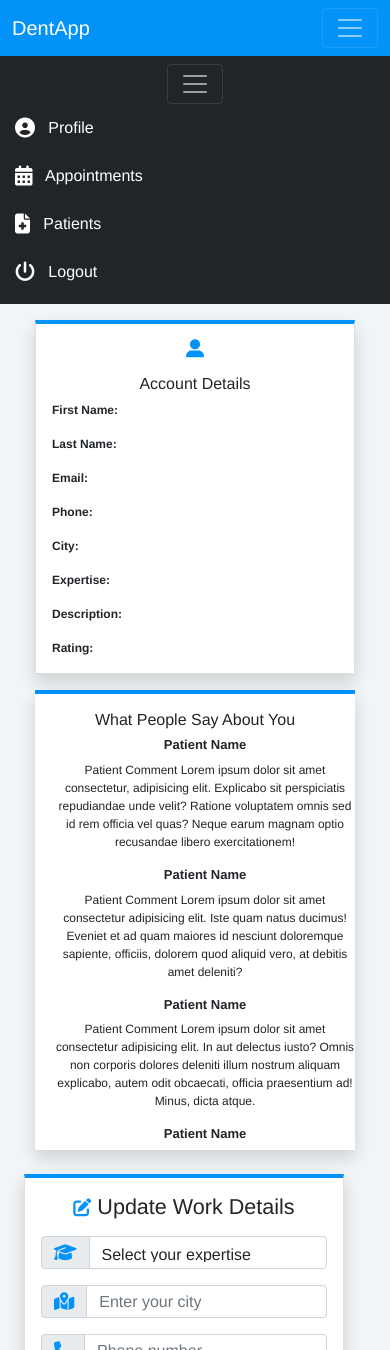
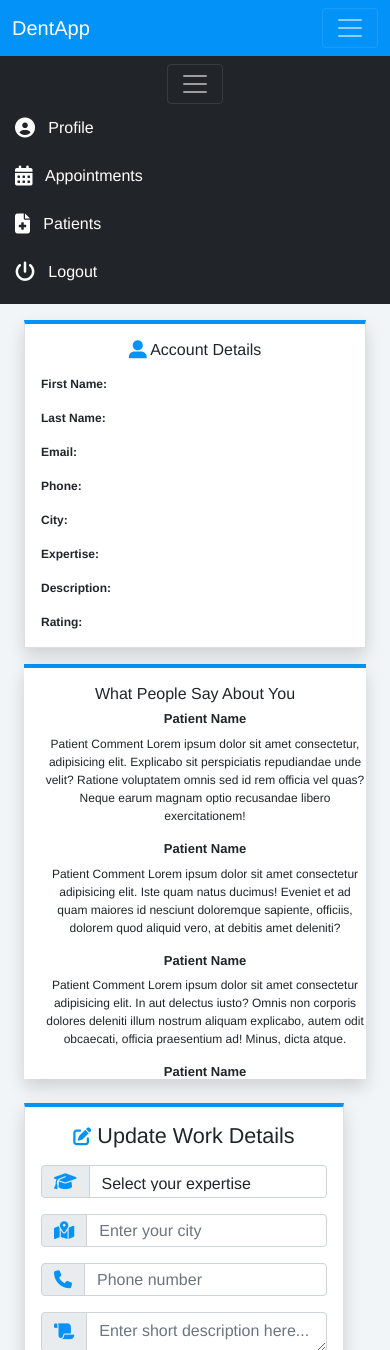
Before and after one commit to ibobev/dent-appointment-system, a Vue app in the folder client/: page /dentist/profile in a window 390 px wide. Shown: the top 1350 px of the page. Built offline with nearby package versions, Linux system fonts and the light colour scheme; no server answers.

Commit message:
Responsive Dentist cards

```diff
--- a/client/src/components/DentistReview.vue
+++ b/client/src/components/DentistReview.vue
@@ -1,5 +1,5 @@
 <template>
-  <div id="dentist-review-content" class="shadow mb-3">
+  <div id="dentist-review-content" class="shadow">
     <h3 class="text-center mt-3">What People Say About You</h3>
     <div class="comment-content">
       <h6>Patient Name</h6>
@@ -61,10 +61,8 @@
 <style scoped>
 #dentist-review-content {
   background-color: #fff;
-  width: 100%;
-  margin-left: 20px;
-  margin-right: 15px;
-  max-height: 460px;
+
+  max-height: 415px;
   border-top: 4px solid #0292f8;
   overflow-y: scroll;
 }
@@ -77,18 +75,8 @@ h6 {
   font-weight: bold;
 }
 
-@media only screen and (max-width: 1401px) {
-  #dentist-review-content {
-    width: 390px;
-    margin-left: auto;
-    margin-right: auto;
-  }
-}
 
 @media only screen and (max-width: 450px) {
-  #dentist-review-content {
-    width: 320px;
-  }
   p {
     font-size: 12px;
   }
--- a/client/src/views/Dentist/Profile.vue
+++ b/client/src/views/Dentist/Profile.vue
@@ -1,12 +1,13 @@
 <template>
-  <div class="container text-center">
-    <div class="d-flex justify-content-evenly mt-3" id="main-account-content">
-      <div id="account-card" class="card mb-3 shadow rounded-0">
-        <i class="fas fa-user-alt fa-2x mt-3"></i>
-        <div class="row g-0">
-          <div class="col-md-12" id="account-card-details">
+  <div class="container text-center mt-3">
+    <div class="row">
+      <div class="col-md-12 col-lg-4 mb-3">
+        <div class="account-card card shadow rounded-0">
           <div class="card-body">
-              <h3 class="card-title">Account Details</h3>
+            <h3 class="card-title mb-3">
+              <i class="fas fa-user-alt fa-lg"></i>
+              Account Details
+            </h3>
             <p class="card-text"><b>First Name:</b> {{ firstName }}</p>
             <p class="card-text"><b>Last Name:</b> {{ lastName }}</p>
             <p class="card-text"><b>Email:</b> {{ acc_email }}</p>
@@ -20,9 +21,10 @@
           </div>
         </div>
       </div>
-      </div>
+      <div class="col-md-12 col-lg-8 mb-3">
         <DentistReview />
       </div>
+
       <div class="row">
         <div class="col-md-12 col-lg-4 mt-2 mb-3">
           <UpdateDentistDetails />
@@ -32,6 +34,7 @@
         </div>
         <div class="col-md-12 col-lg-4 mt-2 mb-3">
           <ChangePassword />
+        </div>
       </div>
     </div>
   </div>
@@ -46,42 +49,22 @@ p {
   color: #0292f8;
 }
 
-#account-card {
-  width: 47%;
+.account-card {
   border-top: 4px solid #0292f8;
-  margin-left: 20px;
-  margin-right: 20px;
-  overflow-y: scroll;
-  max-height: 460px;
-}
-
-@media only screen and (max-width: 1450px) {
-  #account-card {
-    width: 49%;
-    margin-right: auto;
-    margin-left: 10px;
-  }
+  max-height: 415px;
+  overflow-y:scroll;
 }
 
 @media only screen and (max-width: 1401px) {
   #details-content {
     flex-direction: column;
   }
-  #main-account-content {
+  /*#main-account-content {
     flex-direction: column;
-  }
-  #account-card {
-    width: 390px;
-    margin-left: auto;
-    margin-right: auto;
-  }
+  }*/
 }
 
 @media only screen and (max-width: 450px) {
-  #account-card {
-    width: 320px;
-  }
-
   .fas {
     font-size: 18px;
   }
```
Lines whose indentation alone changed are shown as unchanged.
